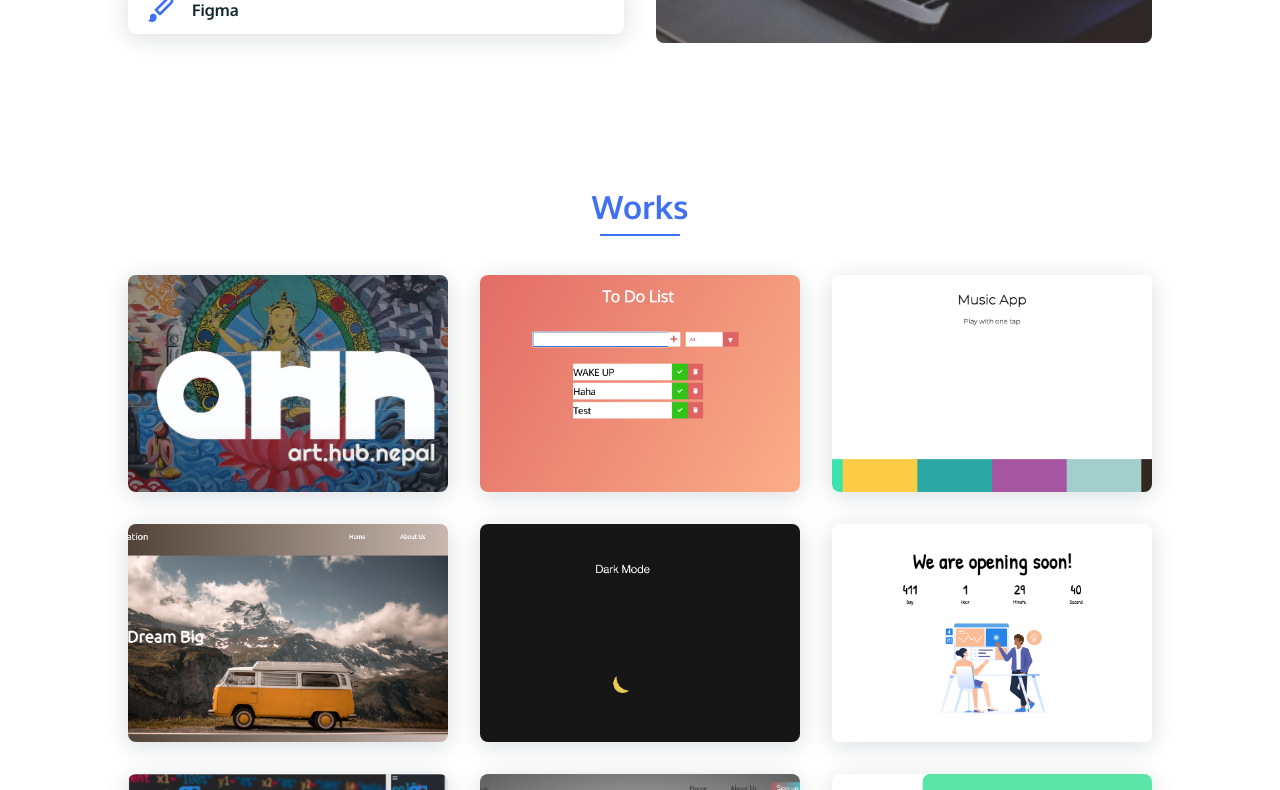
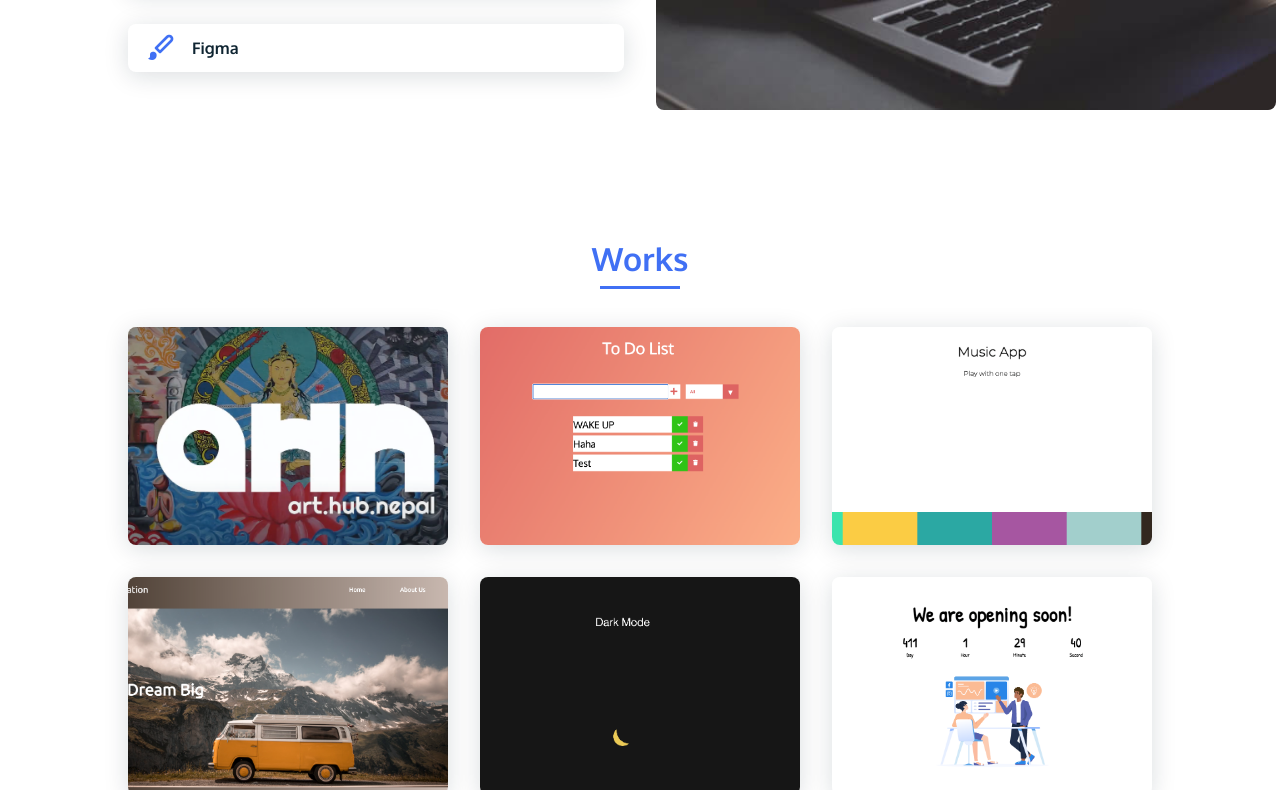
Before and after one commit to BinayakJha/abhas_portfolio, a plain HTML site: page index.html in a window 1280 px wide. Shown: the part 1901-2691 px from the top of the page. Drawn offline with nearby package versions, Linux system fonts and the light colour scheme.

Commit message:
big fixe

```diff
--- a/assets/css/styles.css
+++ b/assets/css/styles.css
@@ -72,7 +72,7 @@ a{
   text-decoration: none;
 }
 img{
-  max-width: 100%;
+  max-width: 125%;
   height: auto;
   display: block;
 }
@@ -271,7 +271,7 @@ img{
   position: relative;
   font-weight: var(--font-semi);
   padding: .5rem 1rem;
-  margin-bottom: var(--mb-3);
+  margin-bottom: var(--mb-4);
   border-radius: .5rem;
   box-shadow: 0 4px 25px rgba(14,36,49,.15);
 }
--- a/index.html
+++ b/index.html
@@ -33,7 +33,7 @@
                         <a href="#skills" class="nav__link">Skills</a>
                     </li>
                     <li class="nav__item">
-                        <a href="#work" class="nav__link">Work</a>
+                        <a href="#work" class="nav__link">Works</a>
                     </li>
                     <li class="nav__item">
                         <a href="#contact" class="nav__link">Contact</a>
```
